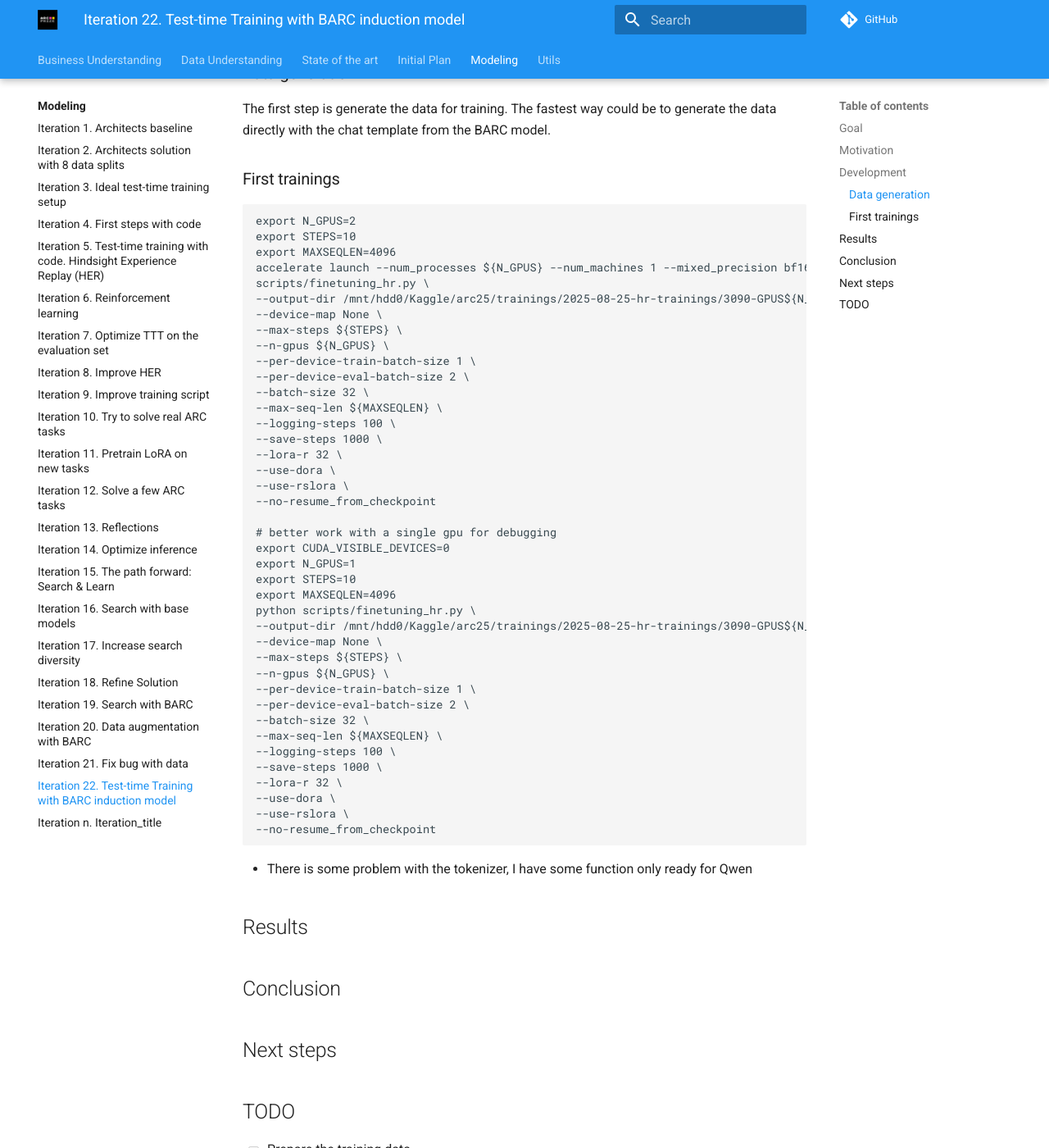
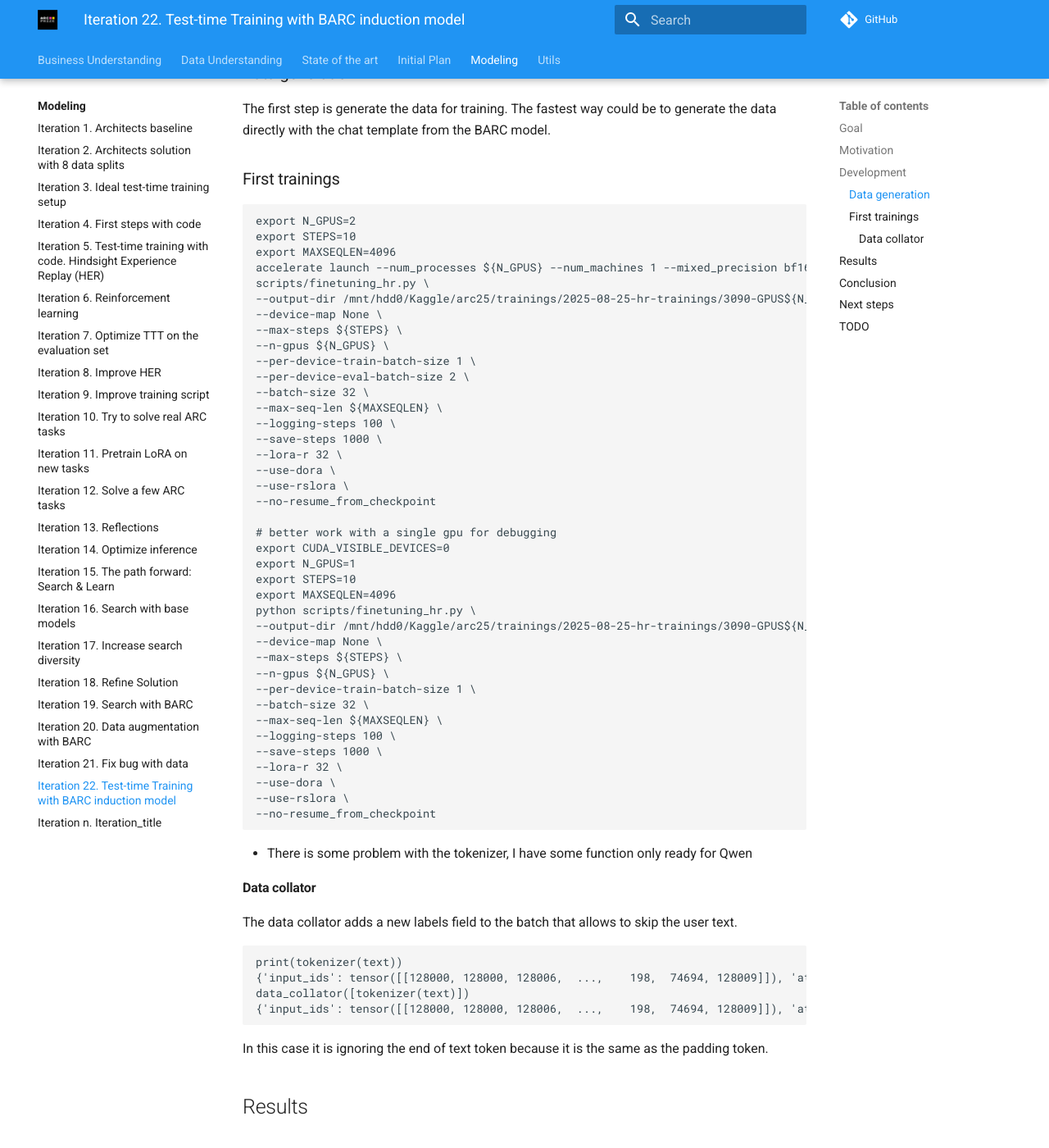
Before and after one commit to ironbar/arc25, an MkDocs documentation site: the page built from docs/modeling/Iteration_22_ttt_BARC.md, in a window 1280 px wide and 1400 px high, scrolled down 849 px. Shown: the whole window at 82% size. Built offline with MkDocs 1.6.1 and Material for MkDocs 9.7.7, drawn with Linux system fonts in a browser that asks for light colours; comment, search, counter and statistics services are not loaded.

Commit message:
trying to debug the training script

````diff
--- a/docs/modeling/Iteration_22_ttt_BARC.md
+++ b/docs/modeling/Iteration_22_ttt_BARC.md
@@ -66,7 +66,6 @@
 --max-steps ${STEPS} \
 --n-gpus ${N_GPUS} \
 --per-device-train-batch-size 1 \
---per-device-eval-batch-size 2 \
 --batch-size 32 \
 --max-seq-len ${MAXSEQLEN} \
 --logging-steps 100 \
@@ -78,6 +77,19 @@
 ```
 
 - There is some problem with the tokenizer, I have some function only ready for Qwen
+
+#### Data collator
+
+The data collator adds a new labels field to the batch that allows to skip the user text.
+
+```python
+print(tokenizer(text))
+{'input_ids': tensor([[128000, 128000, 128006,  ...,    198,  74694, 128009]]), 'attention_mask': tensor([[1, 1, 1,  ..., 1, 1, 1]])}
+data_collator([tokenizer(text)])
+{'input_ids': tensor([[128000, 128000, 128006,  ...,    198,  74694, 128009]]), 'attention_mask': tensor([[1, 1, 1,  ..., 1, 1, 1]]), 'labels': tensor([[ -100,  -100,  -100,  ...,   198, 74694,  -100]])}
+```
+
+In this case it is ignoring the end of text token because it is the same as the padding token.
 
 ## Results
 
````
